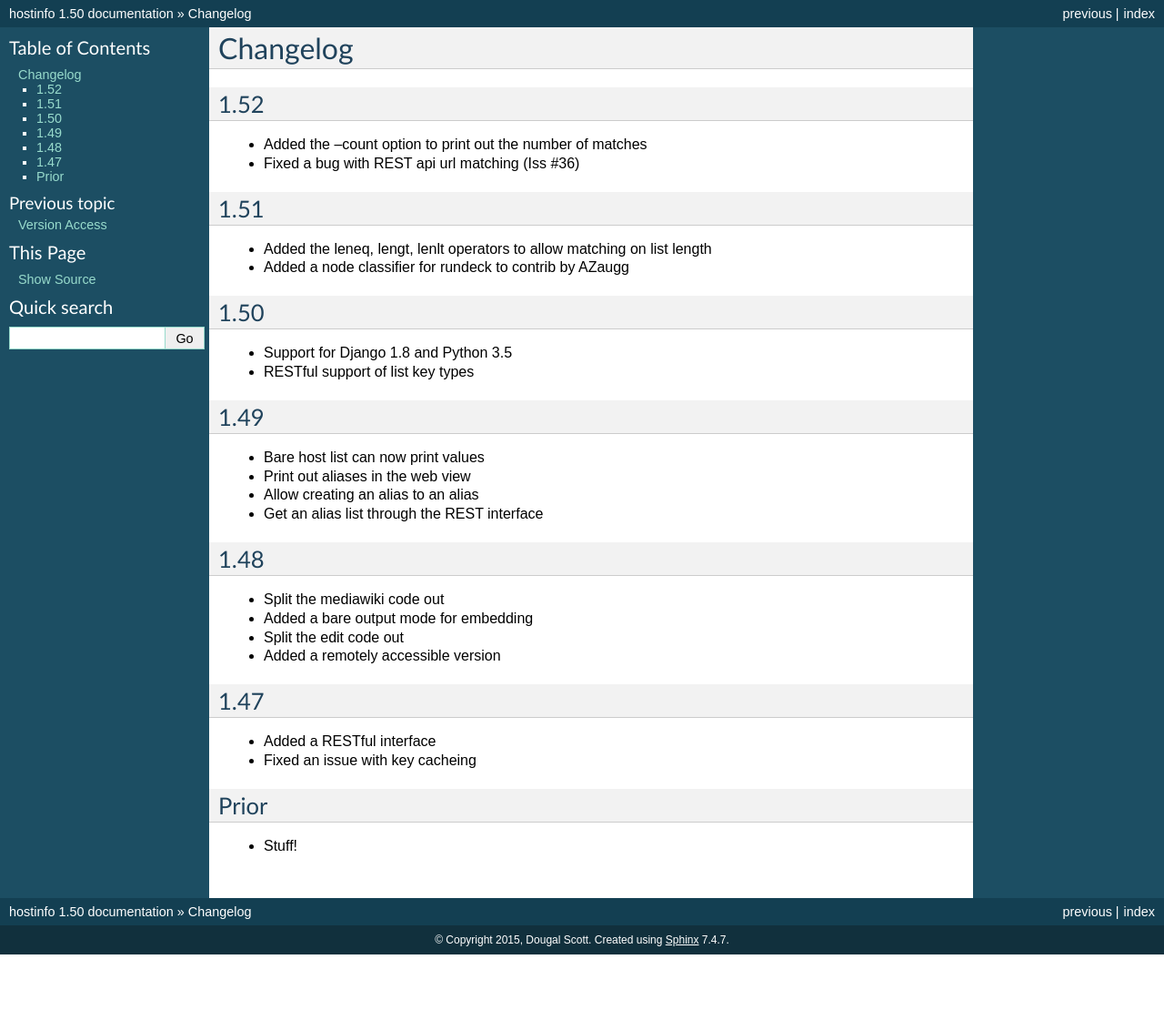
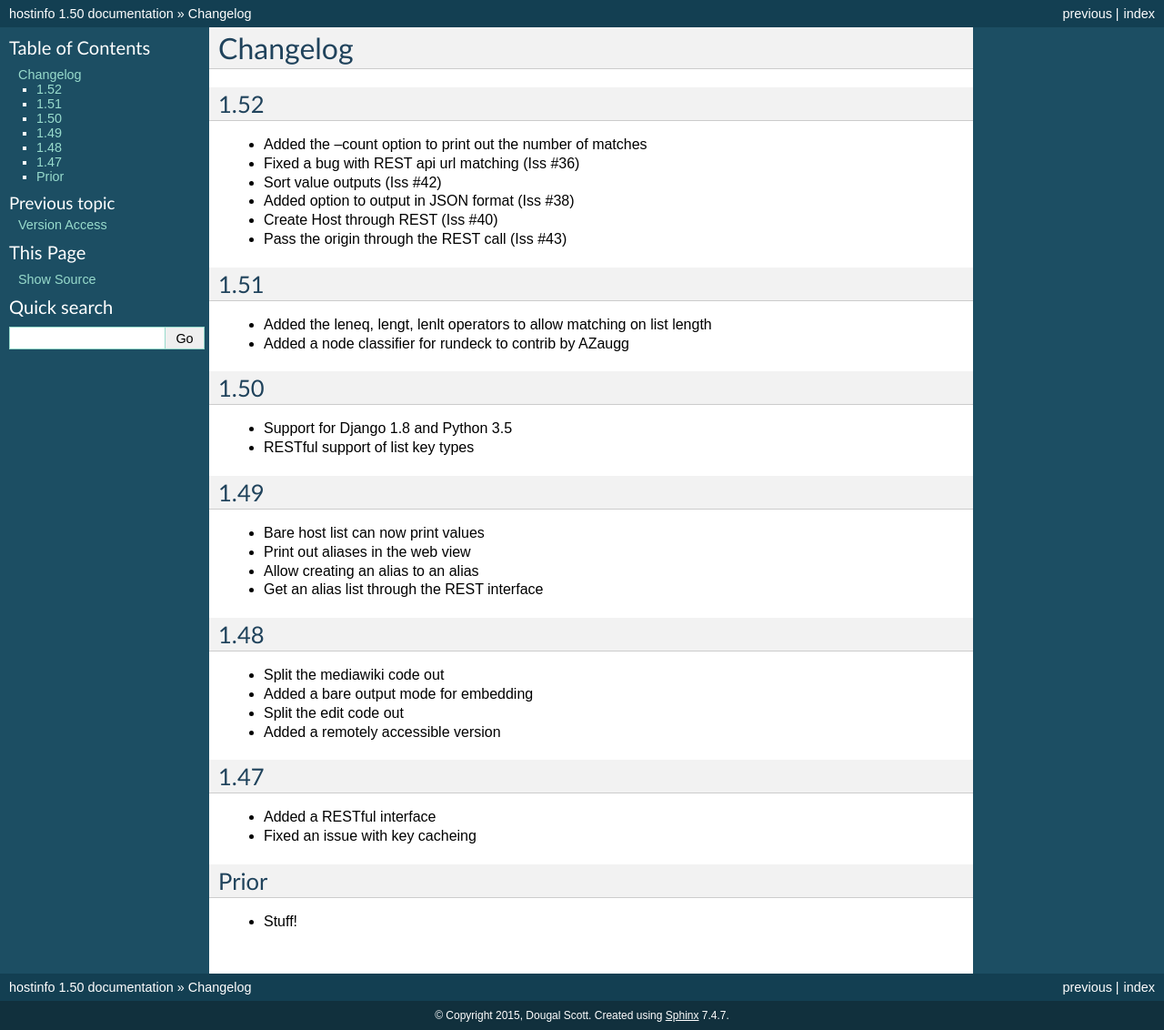
Before and after one commit to dwagon/Hostinfo, a Sphinx documentation site: the page built from docs/changelog.rst, in a window 1280 px wide. Shown: the whole page at 91% size. Built offline with Sphinx 7.4.7, drawn with Linux system fonts in a browser that asks for light colours; before the commit the page ends 1049 px from its top, so only the background shows below that.

Commit message:
Updated changelog

```diff
--- a/docs/changelog.rst
+++ b/docs/changelog.rst
@@ -5,6 +5,10 @@ Changelog
 ====
 * Added the --count option to print out the number of matches
 * Fixed a bug with REST api url matching (Iss #36)
+* Sort value outputs (Iss #42)
+* Added option to output in JSON format (Iss #38)
+* Create Host through REST (Iss #40)
+* Pass the origin through the REST call (Iss #43)
 
 1.51
 ====
```
